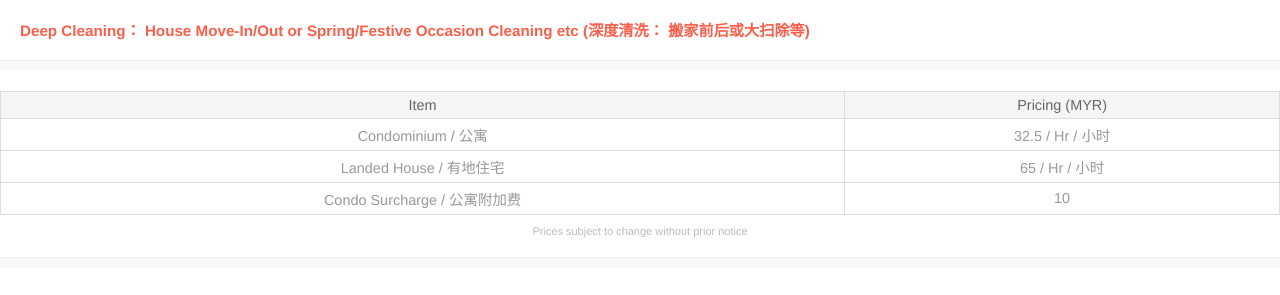
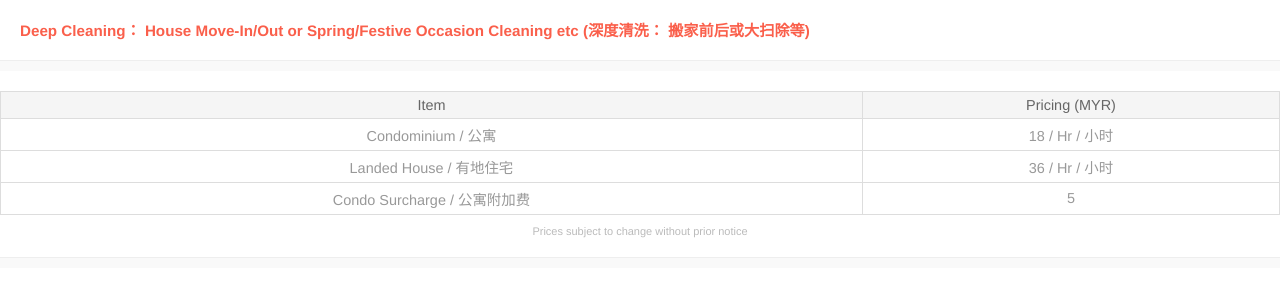
Before and after one commit to blooms-singapore/pages, a Jekyll site: the page built from en/services/sgd/cleaning-deep.html, in a window 1280 px wide. Shown: the part 429-724 px from the top of the page. Built offline with Jekyll 4.4.1, drawn with Linux system fonts in a browser that asks for light colours.

Commit message:
Update cleaning-deep.html

```diff
--- a/en/services/sgd/cleaning-deep.html
+++ b/en/services/sgd/cleaning-deep.html
@@ -14,15 +14,15 @@ layout: service
     <tbody>
       <tr>
         <td>Condominium / 公寓</td>
-        <td>32.5<span> / Hr<span> / 小时</span></td>
+        <td>18<span> / Hr<span> / 小时</span></td>
       </tr>
       <tr>
         <td>Landed House / 有地住宅</td>
-        <td>65<span> / Hr<span> / 小时</span></td>
+        <td>36<span> / Hr<span> / 小时</span></td>
       </tr>
       <tr>
         <td>Condo Surcharge / 公寓附加费</td>
-        <td>10</td>
+        <td>5</td>
       </tr>
     </tbody>
   </table>
```
